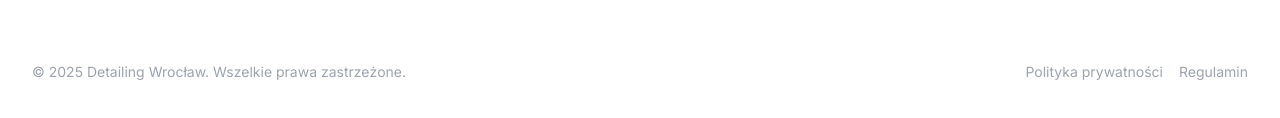
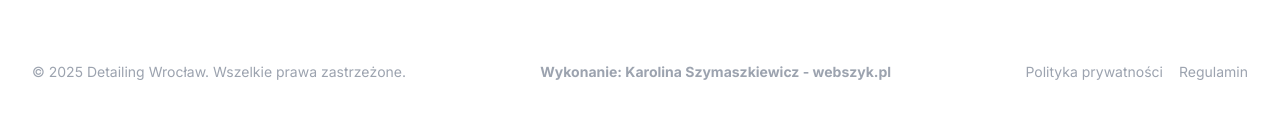
Before and after one commit to webszyk/detaling, a plain HTML site: page detaling/index.html in a window 1280 px wide. Shown: the part 7040-7158 px from the top of the page. Drawn offline with nearby package versions, Linux system fonts and the light colour scheme; a small style sheet from the web is missing.

Commit message:
footer update

```diff
--- a/detaling/index.html
+++ b/detaling/index.html
@@ -1058,12 +1058,18 @@
             <div
                 class="mt-10 flex flex-col sm:flex-row items-center justify-between gap-4 border-t border-white/10 pt-6 text-sm text-gray-400">
                 <p>© <span x-data="{ y: new Date().getFullYear() }" x-text="y"></span> Detailing Wrocław. Wszelkie prawa
-                    zastrzeżone.</p>
+                    zastrzeżone. </p>
+
+                 <p><strong>Wykonanie: Karolina Szymaszkiewicz - <a href="https://webszyk.pl" target="_blank" rel="noopener">webszyk.pl</a></strong> </p>
+
+
+
                 <div class="flex items-center gap-4">
                     <a href="#" class="hover:text-gray-700">Polityka prywatności</a>
                     <a href="#" class="hover:text-gray-700">Regulamin</a>
                 </div>
             </div>
+
         </div>
     </footer>
 
```
